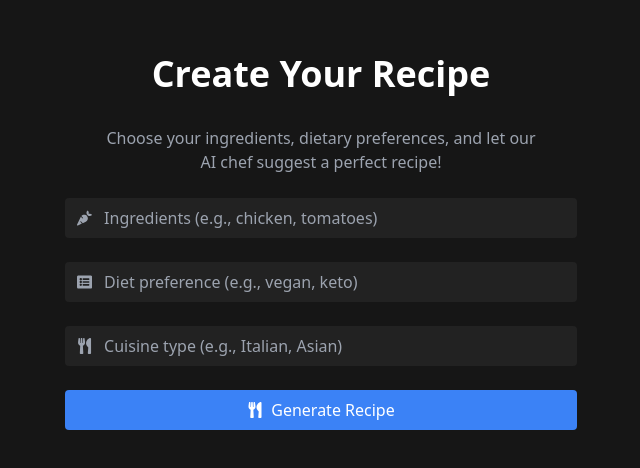
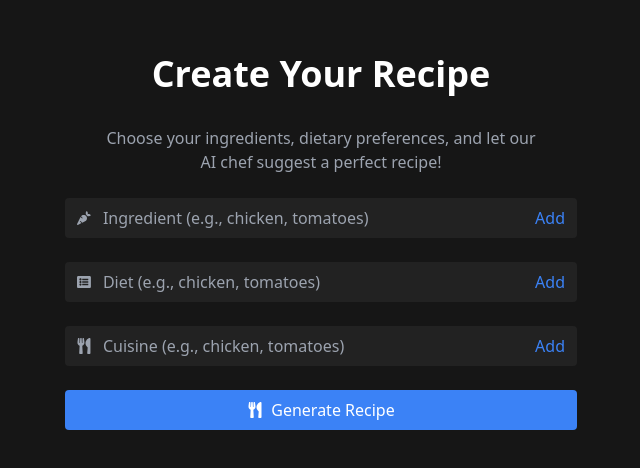
Before and after one commit to Pum2A/Foodify, a Next.js app: page /home in a window 1280 px wide. Shown: the part 158-626 px from the top of the page, without its empty margins (319-959 px from the left). Built offline with nearby package versions, Linux system fonts and the light colour scheme.

Commit message:
added array with items

```diff
--- a/app/home/page.tsx
+++ b/app/home/page.tsx
@@ -1,9 +1,59 @@
 "use client";
-import React from "react";
+import React, { useState } from "react";
 import { motion } from "framer-motion";
-import { FaCarrot, FaListAlt, FaUtensils } from "react-icons/fa";
+import { FaCarrot, FaListAlt, FaUtensils, FaTimes } from "react-icons/fa";
+
+// Typowanie kluczy jako stringów (ingredient, diet, cuisine)
+type ItemType = "ingredient" | "diet" | "cuisine";
 
 const Home = () => {
+  // Stan dla inputów
+  const [inputs, setInputs] = useState<{ [key in ItemType]: string }>({
+    ingredient: "",
+    diet: "",
+    cuisine: "",
+  });
+
+  // Stan dla przechowywania elementów
+  const [items, setItems] = useState<{ [key in ItemType]: string[] }>({
+    ingredient: [],
+    diet: [],
+    cuisine: [],
+  });
+
+  const handleAddItem = (e: React.FormEvent, type: ItemType) => {
+    e.preventDefault();
+    const inputValue = inputs[type].trim();
+
+    if (inputValue && !items[type].includes(inputValue)) {
+      setItems((prevItems) => ({
+        ...prevItems,
+        [type]: [...prevItems[type], inputValue],
+      }));
+      setInputs((prevInputs) => ({
+        ...prevInputs,
+        [type]: "",
+      }));
+    }
+  };
+
+  const handleRemoveItem = (item: string, type: ItemType) => {
+    setItems((prevItems) => ({
+      ...prevItems,
+      [type]: prevItems[type].filter((i) => i !== item),
+    }));
+  };
+
+  const handleChange = (
+    e: React.ChangeEvent<HTMLInputElement>,
+    type: ItemType
+  ) => {
+    setInputs((prevInputs) => ({
+      ...prevInputs,
+      [type]: e.target.value,
+    }));
+  };
+
   return (
     <motion.div
       className="min-h-screen flex flex-col justify-center items-center bg-[#161616] text-white px-6"
@@ -18,50 +68,69 @@ const Home = () => {
       </p>
 
       <form className="w-full max-w-lg space-y-6">
-        {/* Ingredients Input */}
+        {["ingredient", "diet", "cuisine"].map((type, index) => (
           <motion.div
+            key={type}
             className="flex items-center bg-[#222] rounded px-3 py-2"
             initial={{ opacity: 0, x: -50 }}
             animate={{ opacity: 1, x: 0 }}
-          transition={{ duration: 0.3 }}
+            transition={{ duration: 0.3, delay: index * 0.1 }}
           >
+            {type === "ingredient" && (
               <FaCarrot className="text-gray-400 mr-3" />
+            )}
+            {type === "diet" && <FaListAlt className="text-gray-400 mr-3" />}
+            {type === "cuisine" && (
+              <FaUtensils className="text-gray-400 mr-3" />
+            )}
+
             <input
               type="text"
-            placeholder="Ingredients (e.g., chicken, tomatoes)"
+              placeholder={`${
+                type.charAt(0).toUpperCase() + type.slice(1)
+              } (e.g., chicken, tomatoes)`}
+              value={inputs[type as ItemType]}
+              onChange={(e) => handleChange(e, type as ItemType)}
               className="w-full bg-transparent text-white focus:outline-none"
             />
+            <button
+              type="button"
+              onClick={(e) => handleAddItem(e, type as ItemType)}
+              className="ml-2 text-blue-500 hover:text-blue-400"
+            >
+              Add
+            </button>
           </motion.div>
+        ))}
 
-        {/* Diet Preference Input */}
-        <motion.div
-          className="flex items-center bg-[#222] rounded px-3 py-2"
-          initial={{ opacity: 0, x: -50 }}
-          animate={{ opacity: 1, x: 0 }}
-          transition={{ duration: 0.3, delay: 0.1 }}
+        {["ingredient", "diet", "cuisine"].map(
+          (type) =>
+            items[type as ItemType].length > 0 && (
+              <div
+                key={type}
+                className="flex flex-wrap gap-2 bg-[#222] p-4 rounded-md"
               >
-          <FaListAlt className="text-gray-400 mr-3" />
-          <input
-            type="text"
-            placeholder="Diet preference (e.g., vegan, keto)"
-            className="w-full bg-transparent text-white focus:outline-none"
-          />
-        </motion.div>
-
-        {/* Cuisine Type Input */}
-        <motion.div
-          className="flex items-center bg-[#222] rounded px-3 py-2"
-          initial={{ opacity: 0, x: -50 }}
-          animate={{ opacity: 1, x: 0 }}
-          transition={{ duration: 0.3, delay: 0.2 }}
+                <h3 className="text-lg font-semibold mb-2 w-full">
+                  {type.charAt(0).toUpperCase() + type.slice(1)}s:
+                </h3>
+                {items[type as ItemType].map((item) => (
+                  <div
+                    key={item}
+                    className="flex items-center bg-gray-700 text-white py-1 px-3 rounded-md"
                   >
-          <FaUtensils className="text-gray-400 mr-3" />
-          <input
-            type="text"
-            placeholder="Cuisine type (e.g., Italian, Asian)"
-            className="w-full bg-transparent text-white focus:outline-none"
-          />
-        </motion.div>
+                    <span className="mr-2">{item}</span>
+                    <button
+                      type="button"
+                      onClick={() => handleRemoveItem(item, type as ItemType)}
+                      className="text-gray-400 hover:text-red-500 transition"
+                    >
+                      <FaTimes />
+                    </button>
+                  </div>
+                ))}
+              </div>
+            )
+        )}
 
         {/* Generate Recipe Button */}
         <motion.button
```
Lines whose indentation alone changed are shown as unchanged.
